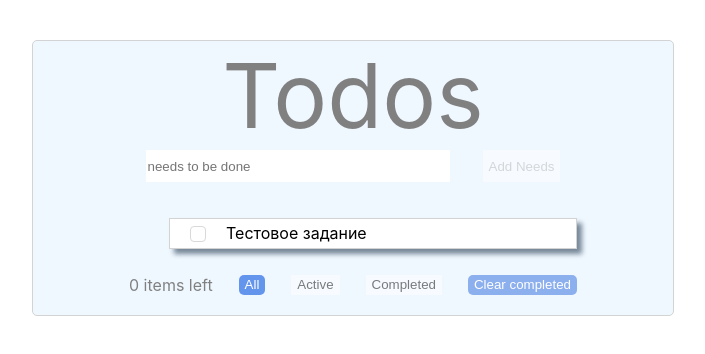
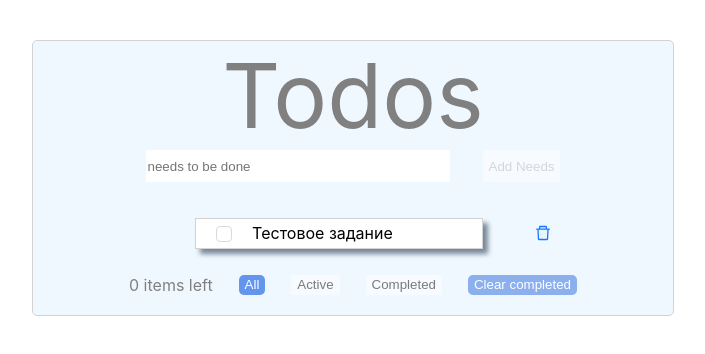
Before and after one commit to DimaMaslo88/test-task-todolist, a React (Create React App) app: page / in a window 1280 px wide. Shown: the top 354 px of the page, without its empty margins (318-1023 px from the left). Built offline with nearby package versions, Linux system fonts and the light colour scheme; the HTML template or start-up script is replaced by a standard one.

Commit message:
'fix/buttons'

```diff
--- a/src/styles/Tasks.module.css
+++ b/src/styles/Tasks.module.css
@@ -23,16 +23,21 @@
     margin-bottom: 10px;
 
 }
-.ul{
+
+.ul {
     display: flex;
     flex-direction: row;
+    justify-content: space-around;
 
 }
 
 .li {
     height: auto;
-    width: 100vh;
-    word-break:break-all;
+    width: 100%;
+    min-width: 70%;
+    max-width: 70%;
+    /*width: 100vh;*/
+    word-break: break-all;
     list-style-type: none;
     line-height: 1.8;
     background-color: white;
--- a/src/ui/components/Tasks.tsx
+++ b/src/ui/components/Tasks.tsx
@@ -11,7 +11,7 @@ import {
 } from "bll/actions/tasksActions";
 import style from 'styles/Tasks.module.css'
 import s from 'styles/input.module.css'
-import {DeleteOutlined} from "@ant-design/icons";
+import {DeleteOutlined, DeleteTwoTone} from "@ant-design/icons";
 
 export const Tasks = () => {
     const dispatch = useDispatch()
@@ -85,7 +85,7 @@ export const Tasks = () => {
                             <li className={style.li}>
                                 <Task key={id} taskId={id} title={title} isDone={isDone}/>
                             </li>
-
+                            <DeleteTwoTone />
                         </ul>
 
 
```
